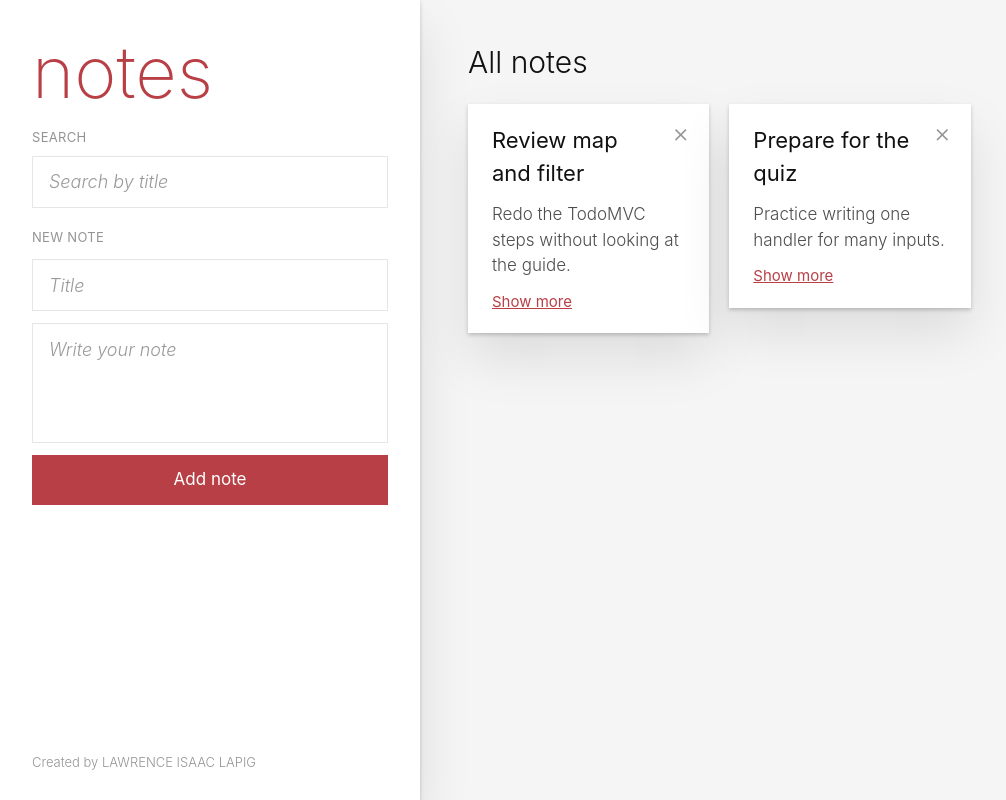
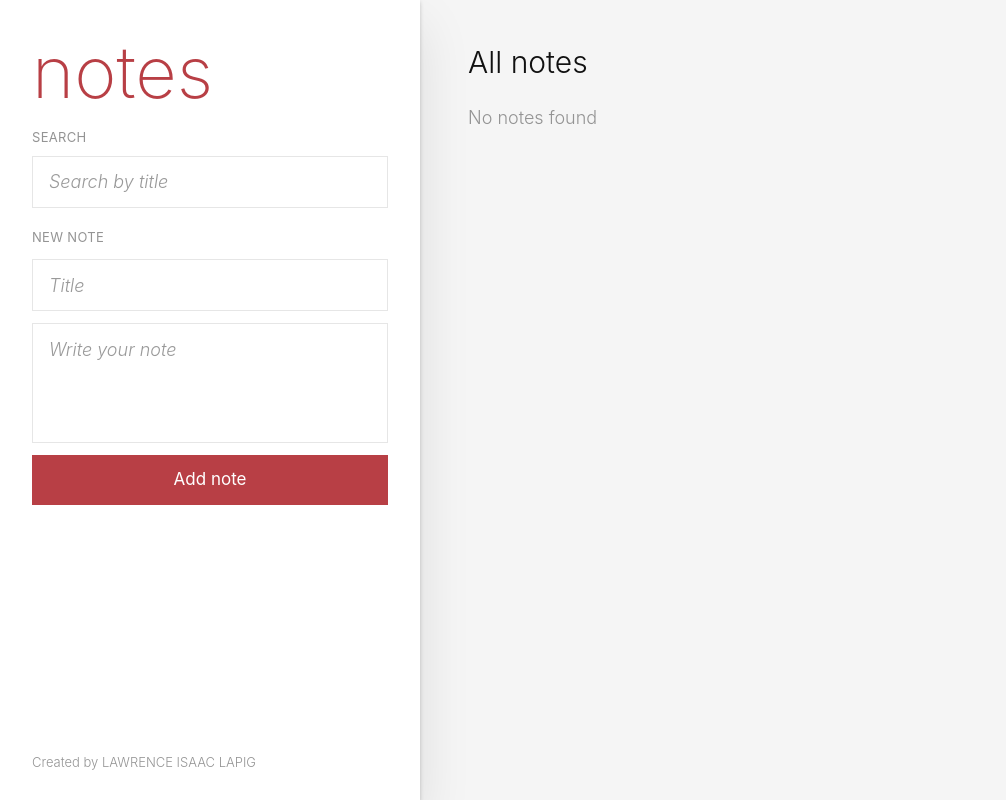
Before and after one commit to lawrencelapig/csit340g6-notes, a React (Vite) app: page / in a window 1280 px wide. Shown: the whole page, without its empty margins (0-1006 px from the left). Built offline with nearby package versions, Linux system fonts and the light colour scheme.

Commit message:
feat: show a message when there are no notes

```diff
--- a/src/components/Notes.jsx
+++ b/src/components/Notes.jsx
@@ -2,18 +2,7 @@ import NoteCard from "./NoteCard.jsx";
 import { useState } from "react";
 
 function Notes() {
-  const [notes, setNotes] = useState([
-  {
-    id: 1,
-    title: "Review map and filter",
-    body: "Redo the TodoMVC steps without looking at the guide.",
-  },
-  {
-    id: 2,
-    title: "Prepare for the quiz",
-    body: "Practice writing one handler for many inputs.",
-  },
-]);
+  const [notes, setNotes] = useState([]);
   const [form, setForm] = useState({
     body: "",
     title: "",
@@ -103,6 +92,9 @@ function Notes() {
             </li>
           ))}
         </ul>
+        {notes.length === 0 && (
+        <p className="text-lg text-[#949494]">No notes found</p>
+        )}
       </section>
     </div>
   );
```
